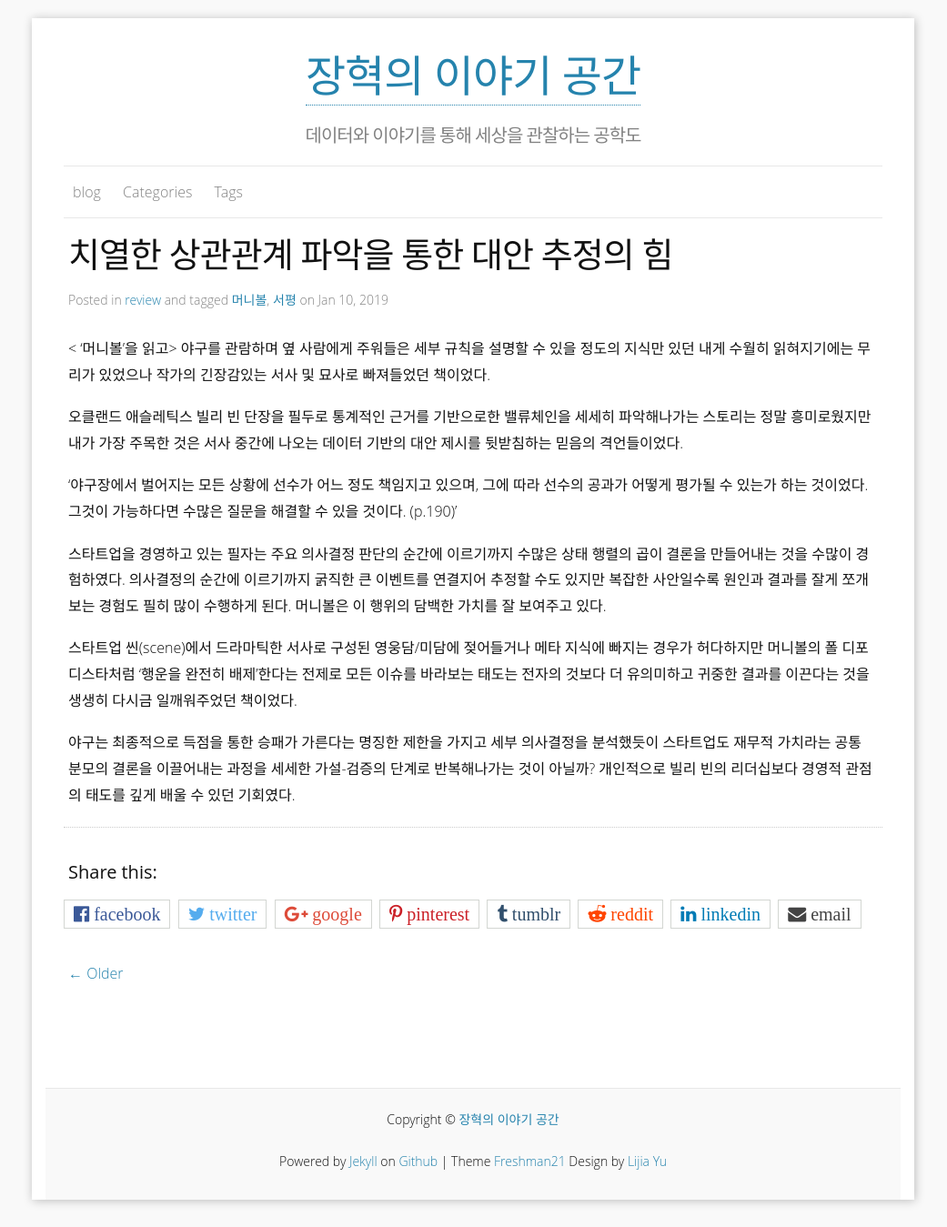
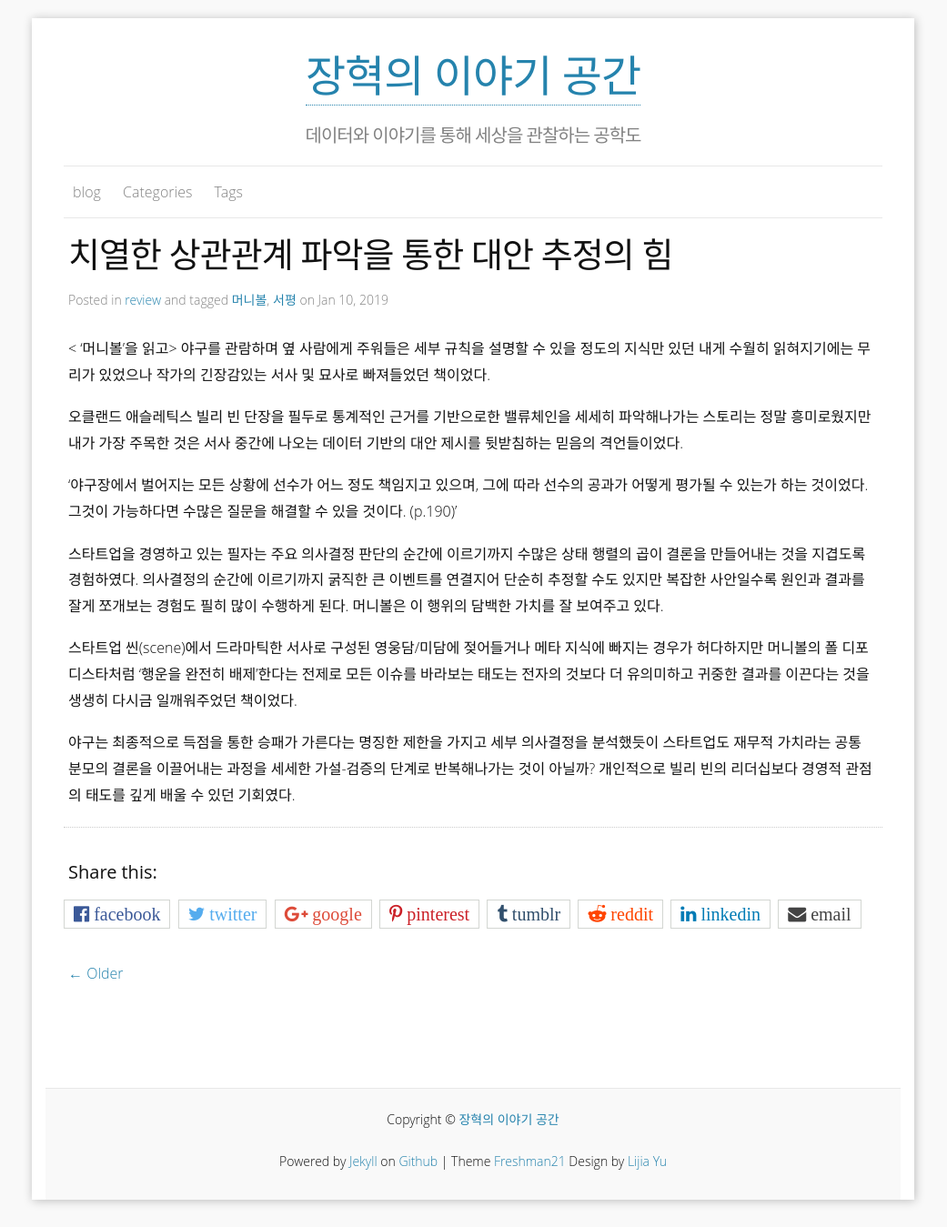
Before and after one commit to HyoukJang/HyoukJang.github.io, a Jekyll site: the page built from _posts/2019-01-10-matrix-and-correlation.md, in a window 1280 px wide. Shown: the whole page at 91% size, without its empty margins (120-1161 px from the left). Built offline with Jekyll 4.4.1, drawn with Linux system fonts in a browser that asks for light colours; nearby versions of some CDN libraries; some web fonts are replaced; comment, search, counter and statistics services are not loaded.

Commit message:
edit post nuance

```diff
--- a/_posts/2019-01-10-matrix-and-correlation.md
+++ b/_posts/2019-01-10-matrix-and-correlation.md
@@ -15,7 +15,7 @@ open: true
 
 '야구장에서 벌어지는 모든 상황에 선수가 어느 정도 책임지고 있으며, 그에 따라 선수의 공과가 어떻게 평가될 수 있는가 하는 것이었다. 그것이 가능하다면 수많은 질문을 해결할 수 있을 것이다. (p.190)'
 
-스타트업을 경영하고 있는 필자는 주요 의사결정 판단의 순간에 이르기까지 수많은 상태 행렬의 곱이 결론을 만들어내는 것을 수많이 경험하였다. 의사결정의 순간에 이르기까지 굵직한 큰 이벤트를 연결지어 추정할 수도 있지만 복잡한 사안일수록 원인과 결과를 잘게 쪼개보는 경험도 필히 많이 수행하게 된다. 머니볼은 이 행위의 담백한 가치를 잘 보여주고 있다.
+스타트업을 경영하고 있는 필자는 주요 의사결정 판단의 순간에 이르기까지 수많은 상태 행렬의 곱이 결론을 만들어내는 것을 지겹도록 경험하였다. 의사결정의 순간에 이르기까지 굵직한 큰 이벤트를 연결지어 단순히 추정할 수도 있지만 복잡한 사안일수록 원인과 결과를 잘게 쪼개보는 경험도 필히 많이 수행하게 된다. 머니볼은 이 행위의 담백한 가치를 잘 보여주고 있다.
 
 스타트업 씬(scene)에서 드라마틱한 서사로 구성된 영웅담/미담에 젖어들거나 메타 지식에 빠지는 경우가 허다하지만 머니볼의 폴 디포디스타처럼 '행운을 완전히 배제'한다는 전제로 모든 이슈를 바라보는 태도는 전자의 것보다 더 유의미하고 귀중한 결과를 이끈다는 것을 생생히 다시금 일깨워주었던 책이었다.
 
```
